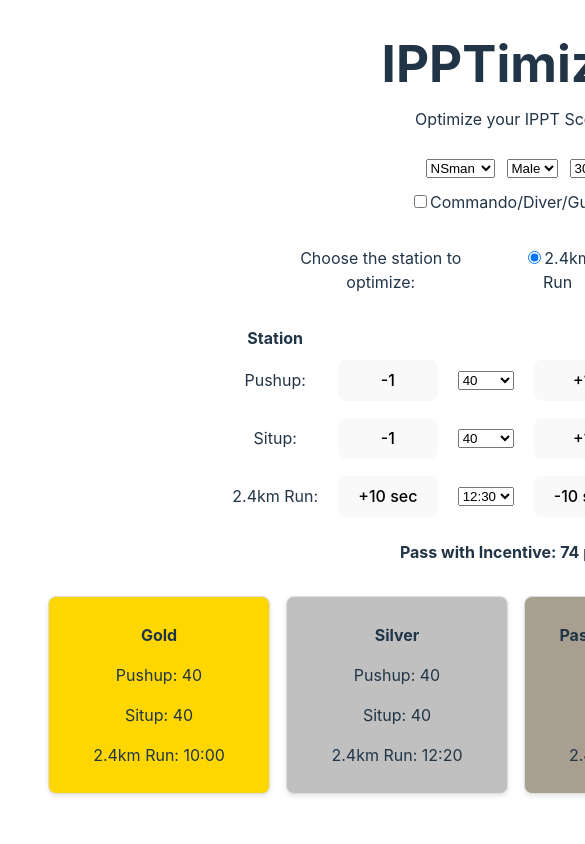
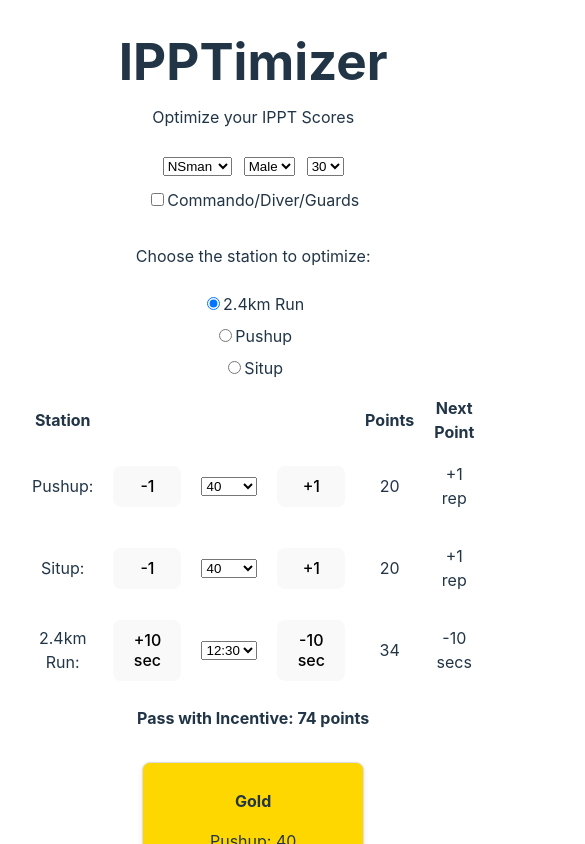
Before and after one commit to andyphua114/ipptimizer, a React (Vite) app: page / in a window 390 px wide. Shown: the top 844 px of the page, 585 px wide, since content can reach past the window. Built offline with nearby package versions, Linux system fonts and the light colour scheme.

Commit message:
css adjustment for mobile

```diff
--- a/src/App.css
+++ b/src/App.css
@@ -113,3 +113,14 @@ h1 {
 .row {
   display: contents; /* Allows rows to share the same grid structure */
 }
+
+/* Mobile Styles */
+@media (max-width: 768px) {
+  .container,
+  .card-container,
+  .footer-container,
+  .station-container {
+    flex-direction: column; /* Stack items vertically */
+    gap: 8px; /* Adjust gaps for smaller screens */
+  }
+}
```
